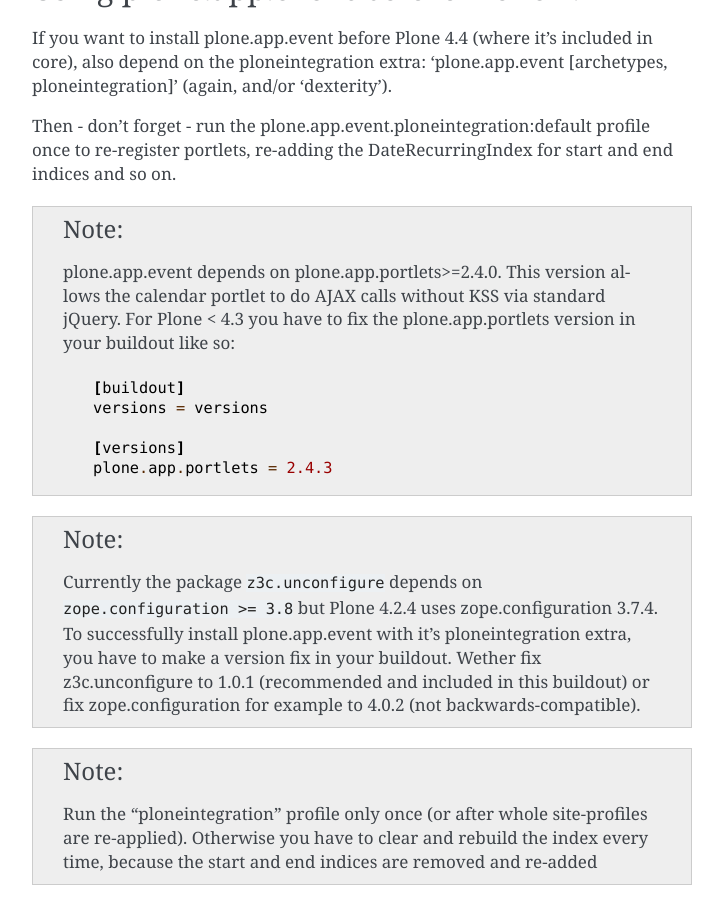
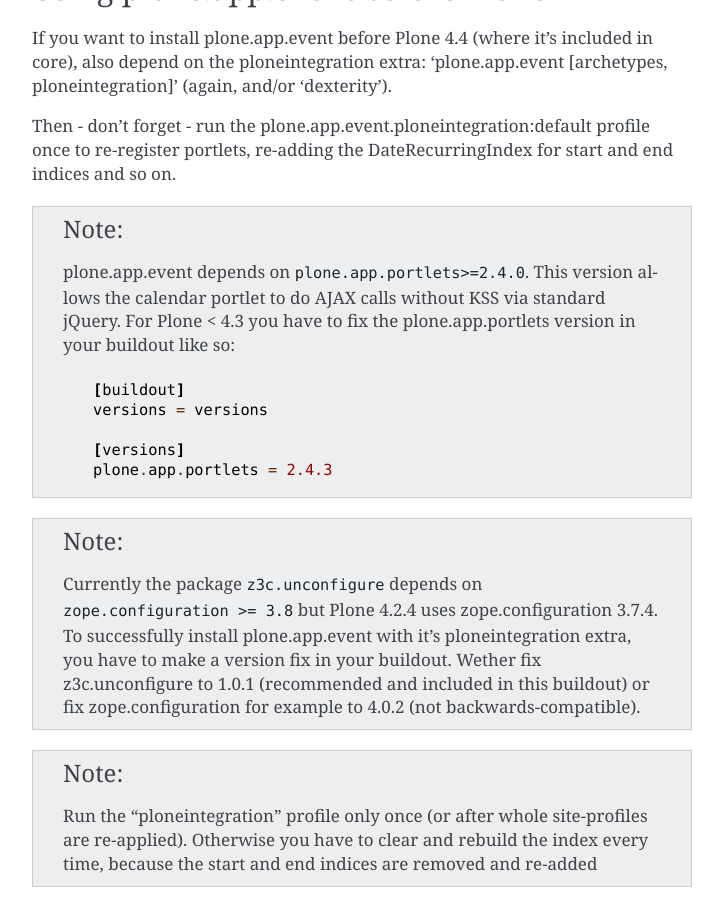
Before and after one commit to plone/plone.app.event, a Sphinx documentation site: the page built from docs/installation.rst, in a window 1280 px wide and 900 px high, scrolled down 741 px. Shown: the whole window, without its empty margins (388-1111 px from the left). Built offline with Sphinx 7.4.7, drawn with Linux system fonts in a browser that asks for light colours.

Commit message:
formating

```diff
--- a/docs/installation.rst
+++ b/docs/installation.rst
@@ -39,10 +39,10 @@
 
 .. note::
 
-  plone.app.event depends on plone.app.portlets>=2.4.0. This version allows the
-  calendar portlet to do AJAX calls without KSS via standard jQuery. For Plone
-  < 4.3 you have to fix the plone.app.portlets version in your buildout like
-  so::
+  plone.app.event depends on ``plone.app.portlets>=2.4.0``. This version allows
+  the calendar portlet to do AJAX calls without KSS via standard jQuery. For
+  Plone < 4.3 you have to fix the plone.app.portlets version in your buildout
+  like so::
 
     [buildout]
     versions = versions
```
